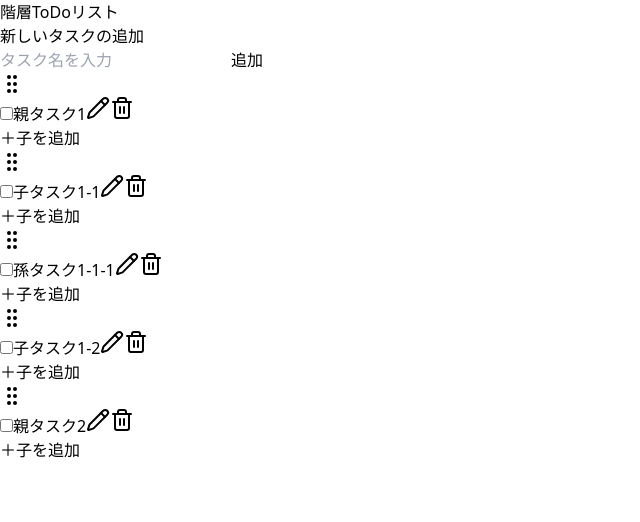
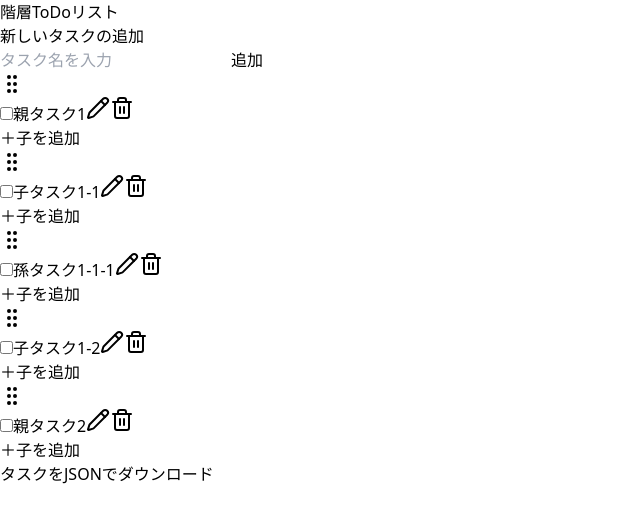
Before and after one commit to khosokawa0716/todo-react, a React (Vite) app: page / in a window 1280 px wide. Shown: the top 522 px of the page, without its empty margins (0-640 px from the left). Built offline with nearby package versions, Linux system fonts and the light colour scheme.

Commit message:
feat: タスクデータをJSON形式でエクスポート可能に

```diff
--- a/src/App.tsx
+++ b/src/App.tsx
@@ -102,6 +102,27 @@ const App = () => {
     setTodos((prev) =>
       prev.map((todo) => (todo.id === id ? { ...todo, isDeleted: true } : todo))
     );
+  };
+
+  const handleExportJson = () => {
+    const dataStr = JSON.stringify(todos, null, 2);
+    const blob = new Blob([dataStr], { type: 'application/json' });
+    const url = URL.createObjectURL(blob);
+    const date = new Date().toLocaleDateString('ja-JP', {
+      year: 'numeric',
+      month: '2-digit',
+      day: '2-digit',
+    });
+    const formattedDate = date.replace(/\//g, '-'); // 日付をYYYY-MM-DD形式に変換
+    // ファイル名に日付を追加
+    const filename = `todos-${formattedDate}.json`;
+
+    const a = document.createElement('a');
+    a.href = url;
+    a.download = filename;
+    a.click();
+
+    URL.revokeObjectURL(url);
   };
 
   const handleRestore = (id: number) => {
@@ -216,6 +237,12 @@ const App = () => {
           </ul>
         </div>
       )}
+      <button
+        onClick={handleExportJson}
+        className="mt-4 text-sm text-blue-500 hover:underline"
+      >
+        タスクをJSONでダウンロード
+      </button>
     </div>
   );
 };
```
